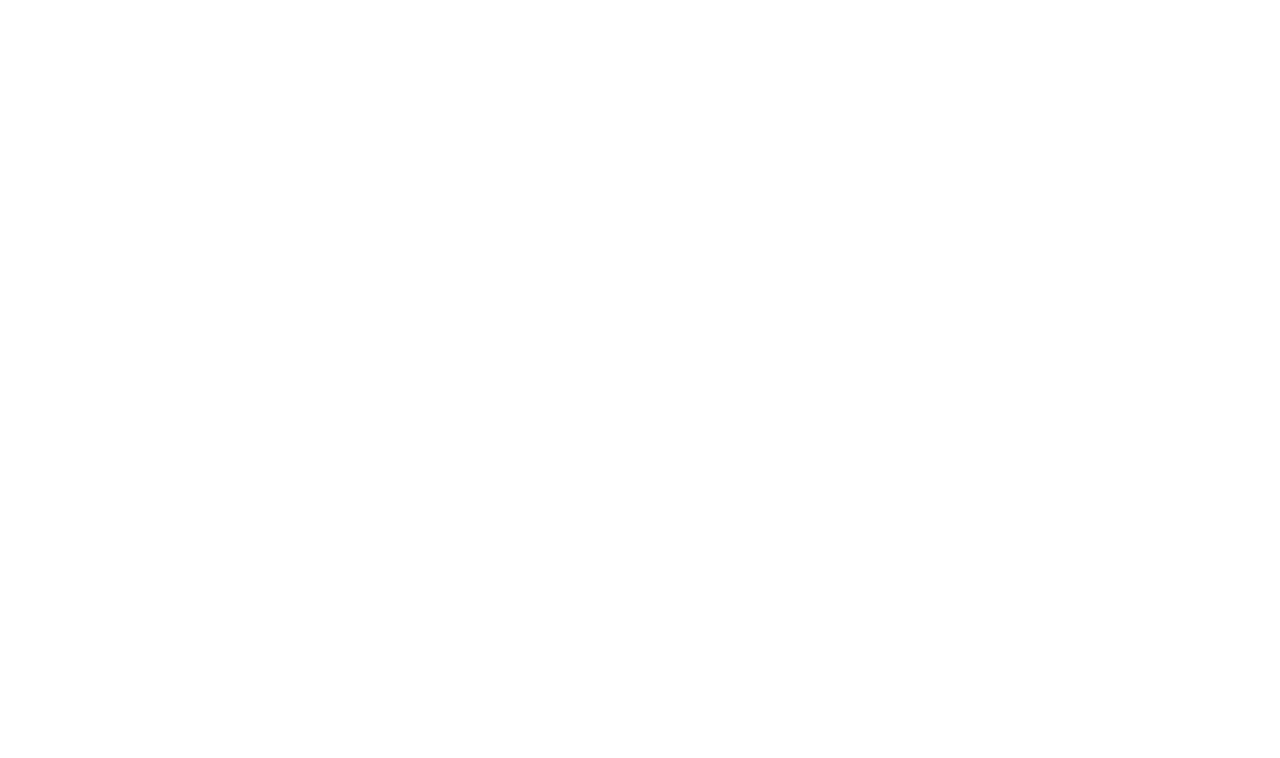
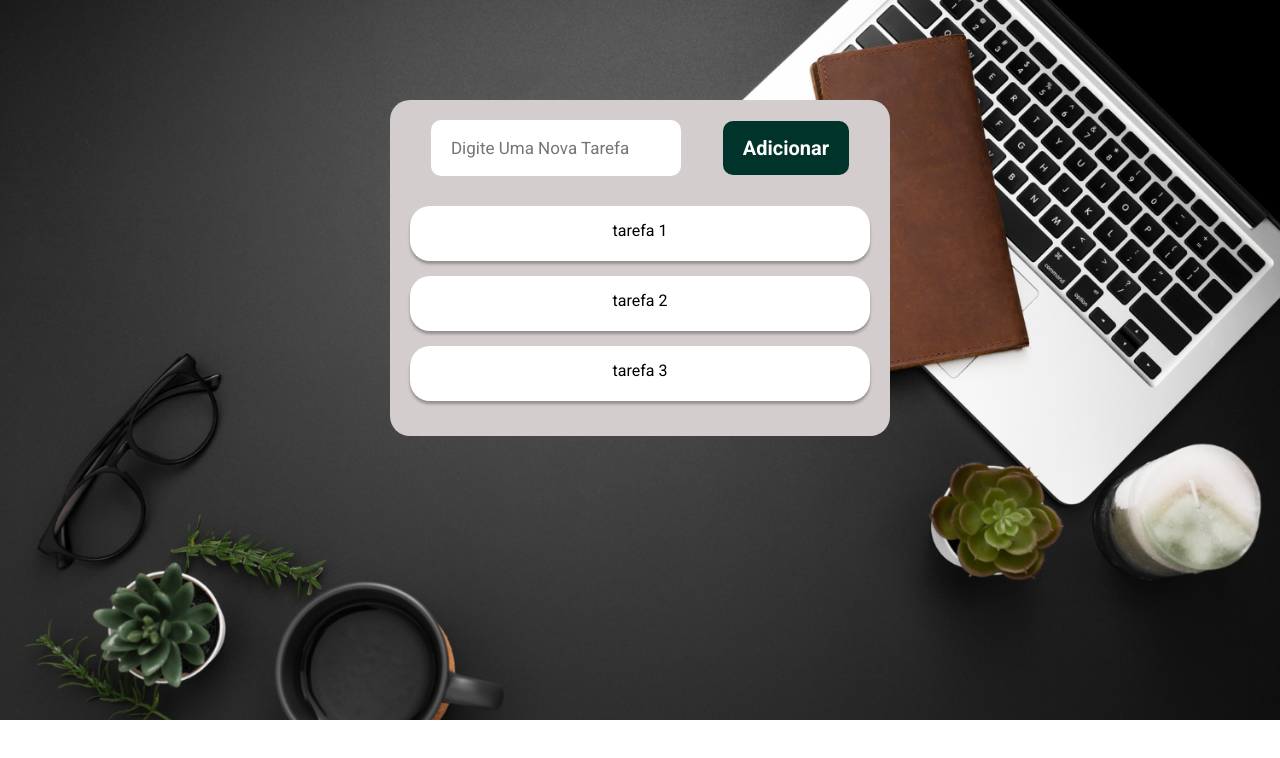
Before and after one commit to DevGilvanJunior/toDoList, a plain HTML site: page index.html in a window 1280 px wide. Drawn offline with Linux system fonts and the light colour scheme.

Commit message:
segundo commit - css implementado

```diff
--- a/index.html
+++ b/index.html
@@ -1,13 +1,44 @@
 <!DOCTYPE html>
 <html lang="pt-br">
+
 <head>
     <meta charset="UTF-8">
     <meta name="viewport" content="width=device-width, initial-scale=1.0">
     <link rel="stylesheet" href="src/css/style.css">
 
+    <link rel="preconnect" href="https://fonts.googleapis.com">
+<link rel="preconnect" href="https://fonts.gstatic.com" crossorigin>
+<link href="https://fonts.googleapis.com/css2?family=Open+Sans:ital@1&family=Oswald:wght@400;700&family=Roboto:wght@100;300;400;700&display=swap" rel="stylesheet">
+
     <title>To Do List - Gilvan Junior</title>
 </head>
+
 <body>
+    <div class="container">
+        <div class="entradaTarefas">
+            <input type="text" id="textTarefas" placeholder="Digite uma nova tarefa" title="Digite uma nova tarefa para incluir na lista">
+            <button id="btnAddTarefa" title="Clique para adicionar a tarefa na lista">Adicionar</button>
+        </div>
+        <div class="listaTarefas">
+            <ul>
+                <li>
+                    <img src="/src/img/check_icon.png" title="Clique para concluir a tarefa">
+                    tarefa 1
+                    <img src="src/img/trash_icon.png" title="Clique para excluir a tarefa">
+                </li>
+                <li>
+                    <img src="/src/img/check_icon.png" title="Clique para concluir a tarefa">
+                    tarefa 2
+                    <img src="src/img/trash_icon.png" title="Clique para excluir a tarefa">
+                </li>
+                <li>
+                    <img src="/src/img/check_icon.png" title="Clique para concluir a tarefa">
+                    tarefa 3
+                    <img src="src/img/trash_icon.png" title="Clique para excluir a tarefa">
+                </li>
+            </ul>
+        </div>
+    </div>
+</body>
 
-</body>
 </html>
--- a/src/css/style.css
+++ b/src/css/style.css
@@ -2,4 +2,86 @@
     margin: 0;
     padding: 0;
     box-sizing: border-box;
+    outline: none;
+    font-family: 'Roboto', sans-serif;
 }
+
+body {
+    background-image: url("/src/img/background_escritorio.jpg");
+    background-position: inherit;
+    background-size: cover;
+    background-repeat: no-repeat;
+}
+
+.container{
+    background-color: #d4cdcd;
+    width: 500px;
+    margin-left: auto;
+    margin-right: auto;
+    margin-top: 100px;
+    padding: 20px;
+    border-radius: 20px;
+}
+
+.entradaTarefas {
+    display: flex;
+    justify-content: space-around;
+    align-items: center;
+    margin-bottom: 30px;
+}
+
+#textTarefas{
+    width: 250px;
+    padding: 18px 20px;
+    border: none;
+    border-radius: 10px;
+    font-size: 17px;
+    text-transform: capitalize;
+
+}
+
+#btnAddTarefa {
+    padding: 15px 20px;
+    color: #FFFFFF;
+    background-color: #003329;
+    border-radius: 10px;
+    border: none;
+    font-weight: 700;
+    font-size: 20px;
+
+}
+
+#btnAddTarefa:hover {
+    opacity: .8;
+    cursor: pointer;
+}
+
+#btnAddTarefa:active {
+    opacity: .6;
+}
+
+ul {
+    width: 100%;
+    list-style-type: none;
+}
+
+li {
+    background-color: #FFFFFF;
+    border-radius: 20px;
+    display: flex;
+    justify-content: space-between;
+    margin-bottom: 15px;
+    padding: 15px 10px;
+    box-shadow: 0 3px 3px 0 rgba(0, 0, 0, 0.3);
+    cursor: pointer;
+}
+
+img {
+    width: 25px;
+    opacity: 0;
+    transition: opacity .7s ease-in-out;
+}
+
+li:hover img{
+    opacity: 1;
+}
```
Also changed, not shown: src/img/backgroundTodoList.jpg (deleted), src/img/background_escritorio.jpg (added), src/img/check_icon.png (added), src/img/trash_icon.png (added).
